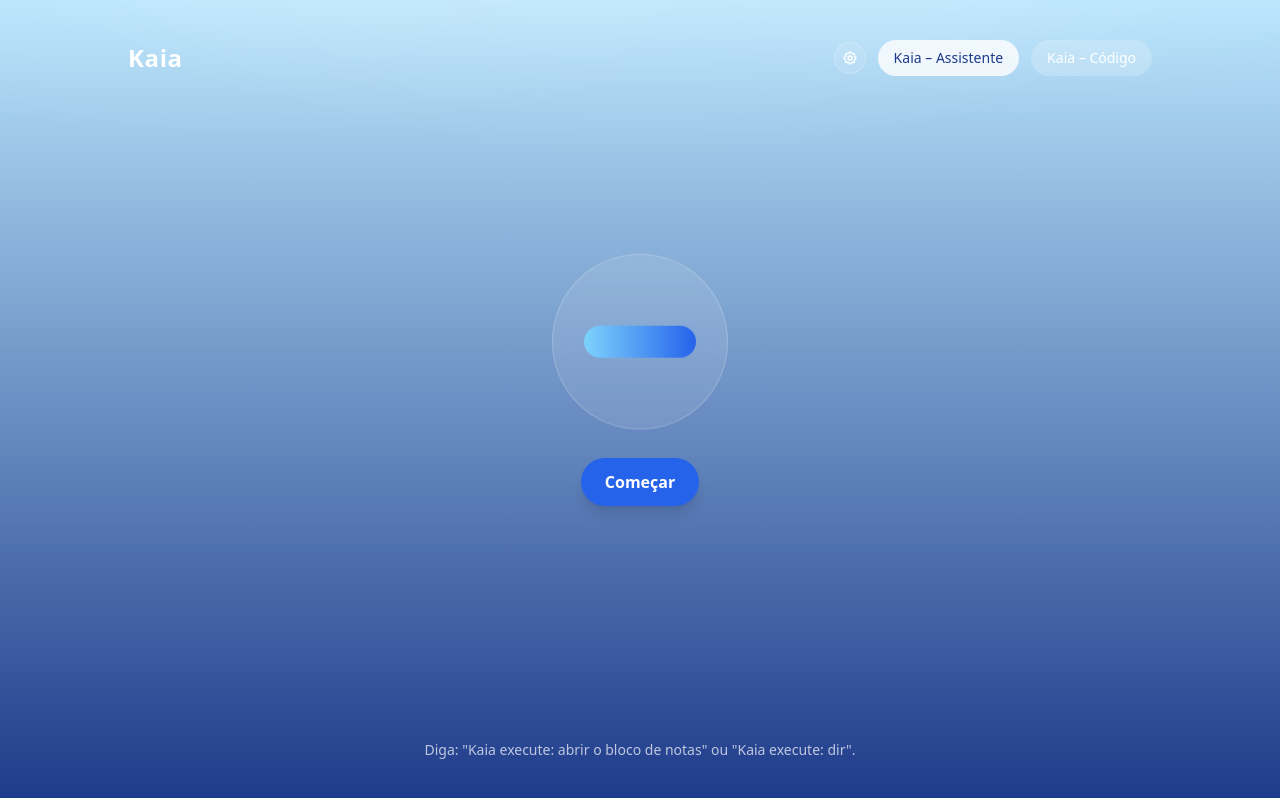
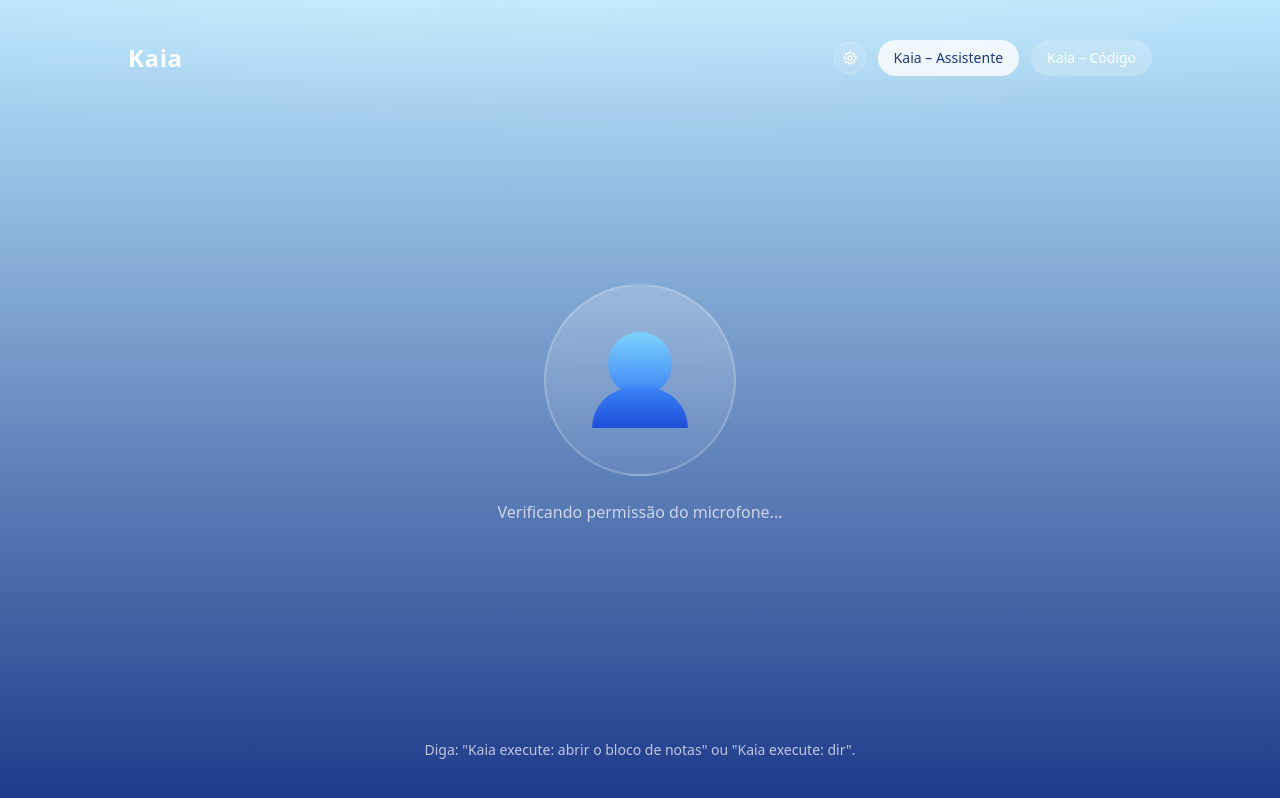
Before and after one commit to educorplucasmorais-svg/KaiaVoz, a React (Vite) app in the folder apps/frontend/: page / in a window 1280 px wide. Built offline with nearby package versions, Linux system fonts and the light colour scheme; no server answers.

Commit message:
Add native voice interface with Kaia silhouette and auto-start listening
Co-authored-by: educorplucasmorais-svg <236638709+educorplucasmorais-svg@users.noreply.github.com>

```diff
--- a/apps/frontend/src/App.tsx
+++ b/apps/frontend/src/App.tsx
@@ -13,7 +13,7 @@ export default function App() {
   const [mode, setMode] = useState<KaiaMode>('assistente')
   const [serverConfig, setServerConfig] = useState<ServerConfig | null>(null)
   const [showSettings, setShowSettings] = useState(false)
-  const { listening, transcript, start, stop, speak: speakBrowser, supported } = useSpeech()
+  const { listening, transcript, start, stop, speak: speakBrowser, supported, permissionStatus, requestPermission } = useSpeech()
   const { settings: voiceSettings, setSettings: setVoiceSettings, speak } = useTTS()
   const [cmdLines, setCmdLines] = useState<string[]>([])
   const wsRef = useRef<WebSocket | null>(null)
@@ -119,13 +119,45 @@ export default function App() {
       </header>
 
       <section className="flex flex-col items-center gap-6 w-full flex-1 justify-center">
-        <div className={`w-44 h-44 rounded-full bg-white/10 backdrop-blur-md border border-white/20 flex items-center justify-center transition-all duration-300 ${listening ? 'animate-pulse scale-110 border-blue-400' : 'animate-wave'}`}>
-          <div className={`w-28 h-8 rounded-full bg-gradient-to-r from-sky-300 to-blue-600 transition-all duration-300 ${listening ? 'scale-110' : ''}`} />
+        {/* Kaia Avatar with Wave Effects and Silhouette */}
+        <div className="relative">
+          {/* Outer wave rings */}
+          <div className={`absolute inset-0 rounded-full transition-all duration-1000 ${listening ? 'animate-ping opacity-20' : 'opacity-0'}`} style={{ background: 'radial-gradient(circle, rgba(56,189,248,0.3) 0%, transparent 70%)', transform: 'scale(2)' }} />
+          <div className={`absolute inset-0 rounded-full transition-all duration-700 ${listening ? 'animate-pulse opacity-30' : 'opacity-0'}`} style={{ background: 'radial-gradient(circle, rgba(59,130,246,0.4) 0%, transparent 70%)', transform: 'scale(1.5)' }} />
+
+          {/* Main avatar container */}
+          <div className={`relative w-48 h-48 rounded-full bg-gradient-to-b from-white/20 to-white/5 backdrop-blur-md border-2 transition-all duration-300 flex items-center justify-center ${listening ? 'border-blue-400 shadow-lg shadow-blue-500/30' : 'border-white/20'}`}>
+            {/* Kaia Silhouette */}
+            <div className="relative flex flex-col items-center">
+              {/* Head */}
+              <div className={`w-16 h-16 rounded-full bg-gradient-to-b from-sky-300 to-blue-500 transition-all duration-300 ${listening ? 'scale-105' : ''}`} />
+              {/* Body/shoulders silhouette */}
+              <div className={`w-24 h-10 -mt-2 rounded-t-full bg-gradient-to-b from-blue-500 to-blue-700 transition-all duration-300 ${listening ? 'scale-105' : ''}`} />
+            </div>
+
+            {/* Sound wave bars (visible when listening) */}
+            {listening && (
+              <div className="absolute bottom-6 flex items-end gap-1">
+                <div className="w-1 bg-blue-300 rounded-full animate-wave-1" style={{ height: '12px' }} />
+                <div className="w-1 bg-blue-400 rounded-full animate-wave-2" style={{ height: '20px' }} />
+                <div className="w-1 bg-blue-300 rounded-full animate-wave-3" style={{ height: '16px' }} />
+                <div className="w-1 bg-blue-400 rounded-full animate-wave-2" style={{ height: '24px' }} />
+                <div className="w-1 bg-blue-300 rounded-full animate-wave-1" style={{ height: '14px' }} />
+              </div>
+            )}
+          </div>
         </div>
+
         {!supported && (
           <div className="text-yellow-200">Seu navegador pode não suportar STT/TTS (Web Speech API).</div>
         )}
-        <VoiceControls listening={listening} transcript={transcript} onStart={start} onStop={stop} />
+
+        <VoiceControls
+          listening={listening}
+          transcript={transcript}
+          permissionStatus={permissionStatus}
+          onRequestPermission={requestPermission}
+        />
 
         {mode === 'codigo' && <CommandOutput lines={cmdLines} />}
 
--- a/apps/frontend/src/components/VoiceControls.tsx
+++ b/apps/frontend/src/components/VoiceControls.tsx
@@ -1,21 +1,80 @@
 interface Props {
   listening: boolean
   transcript: string
-  onStart: () => void
-  onStop: () => void
+  permissionStatus: 'prompt' | 'granted' | 'denied' | 'checking' | 'unavailable'
+  onRequestPermission: () => void
 }
 
-export default function VoiceControls({ listening, transcript, onStart, onStop }: Props) {
+export default function VoiceControls({ listening, transcript, permissionStatus, onRequestPermission }: Props) {
+  // Show permission request if not granted
+  if (permissionStatus === 'checking') {
+    return (
+      <div className="flex flex-col items-center gap-3">
+        <div className="text-white/70 text-center">
+          Verificando permissão do microfone...
+        </div>
+      </div>
+    )
+  }
+
+  if (permissionStatus === 'unavailable') {
+    return (
+      <div className="flex flex-col items-center gap-3">
+        <div className="text-red-300 text-center">
+          Nenhum microfone encontrado. Conecte um microfone e recarregue a página.
+        </div>
+      </div>
+    )
+  }
+
+  if (permissionStatus === 'denied') {
+    return (
+      <div className="flex flex-col items-center gap-3">
+        <div className="text-red-300 text-center">
+          Permissão do microfone negada. Por favor, permita o acesso ao microfone nas configurações do navegador.
+        </div>
+        <button
+          onClick={onRequestPermission}
+          className="px-6 py-3 rounded-full text-white font-semibold shadow-lg bg-blue-600 hover:bg-blue-700 transition-colors"
+        >
+          Tentar novamente
+        </button>
+      </div>
+    )
+  }
+
+  if (permissionStatus === 'prompt') {
+    return (
+      <div className="flex flex-col items-center gap-3">
+        <button
+          onClick={onRequestPermission}
+          className="px-6 py-3 rounded-full text-white font-semibold shadow-lg bg-blue-600 hover:bg-blue-700 transition-colors flex items-center gap-2"
+        >
+          <svg className="w-5 h-5" fill="none" stroke="currentColor" viewBox="0 0 24 24">
+            <path strokeLinecap="round" strokeLinejoin="round" strokeWidth={2} d="M19 11a7 7 0 01-7 7m0 0a7 7 0 01-7-7m7 7v4m0 0H8m4 0h4m-4-8a3 3 0 01-3-3V5a3 3 0 116 0v6a3 3 0 01-3 3z" />
+          </svg>
+          Permitir microfone
+        </button>
+        <div className="text-white/70 text-center text-sm">
+          Clique para permitir o acesso ao microfone e começar a usar a Kaia
+        </div>
+      </div>
+    )
+  }
+
   return (
     <div className="flex flex-col items-center gap-3">
-      <button
-        onClick={listening ? onStop : onStart}
-        className={`px-6 py-3 rounded-full text-white font-semibold shadow-lg ${listening ? 'bg-red-600' : 'bg-blue-600'}`}
-      >
-        {listening ? 'Parar' : 'Começar'}
-      </button>
-      <div className="text-white/90 text-center max-w-2xl min-h-[2rem]">
-        {transcript}
+      <div className={`text-sm ${listening ? 'text-green-300' : 'text-white/50'} flex items-center gap-2`}>
+        {listening && (
+          <span className="flex h-2 w-2">
+            <span className="animate-ping absolute inline-flex h-2 w-2 rounded-full bg-green-400 opacity-75"></span>
+            <span className="relative inline-flex rounded-full h-2 w-2 bg-green-500"></span>
+          </span>
+        )}
+        {listening ? 'Ouvindo...' : 'Aguardando...'}
+      </div>
+      <div className="text-white/90 text-center max-w-2xl min-h-[2rem] text-lg">
+        {transcript || (listening ? 'Diga algo para a Kaia...' : '')}
       </div>
     </div>
   )
--- a/apps/frontend/src/hooks/useSpeech.ts
+++ b/apps/frontend/src/hooks/useSpeech.ts
@@ -4,7 +4,35 @@ export function useSpeech() {
   const SpeechRecognition = (window as any).SpeechRecognition || (window as any).webkitSpeechRecognition
   const [listening, setListening] = useState(false)
   const [transcript, setTranscript] = useState('')
+  const [permissionStatus, setPermissionStatus] = useState<'prompt' | 'granted' | 'denied' | 'checking' | 'unavailable'>('checking')
   const recRef = useRef<any | null>(null)
+  const hasAutoStarted = useRef(false)
+
+  // Helper function to request microphone permission
+  const requestMicPermission = useCallback(async (): Promise<'granted' | 'denied' | 'unavailable'> => {
+    try {
+      const stream = await navigator.mediaDevices.getUserMedia({ audio: true })
+      stream.getTracks().forEach(track => track.stop())
+      return 'granted'
+    } catch (err) {
+      const errorName = (err as any).name
+      if (errorName === 'NotAllowedError' || errorName === 'PermissionDeniedError') {
+        return 'denied'
+      } else if (errorName === 'NotFoundError' || errorName === 'DevicesNotFoundError') {
+        return 'unavailable'
+      }
+      return 'denied'
+    }
+  }, [])
+
+  // Request microphone permission on mount
+  useEffect(() => {
+    const checkPermission = async () => {
+      const status = await requestMicPermission()
+      setPermissionStatus(status)
+    }
+    checkPermission()
+  }, [requestMicPermission])
 
   useEffect(() => {
     if (!SpeechRecognition) return
@@ -28,6 +56,16 @@ export function useSpeech() {
     recRef.current = rec
   }, [SpeechRecognition])
 
+  // Auto-start listening when permission is granted (only once)
+  useEffect(() => {
+    if (permissionStatus === 'granted' && recRef.current && !hasAutoStarted.current) {
+      hasAutoStarted.current = true
+      setTranscript('')
+      setListening(true)
+      recRef.current.start()
+    }
+  }, [permissionStatus])
+
   const start = useCallback(() => {
     if (recRef.current && !listening) {
       setTranscript('')
@@ -48,5 +86,10 @@ export function useSpeech() {
     window.speechSynthesis.speak(utter)
   }, [])
 
-  return { listening, transcript, start, stop, speak, supported: Boolean(SpeechRecognition) }
+  const requestPermission = useCallback(async () => {
+    const status = await requestMicPermission()
+    setPermissionStatus(status)
+  }, [requestMicPermission])
+
+  return { listening, transcript, start, stop, speak, supported: Boolean(SpeechRecognition), permissionStatus, requestPermission }
 }
--- a/apps/frontend/src/styles.css
+++ b/apps/frontend/src/styles.css
@@ -8,3 +8,31 @@
               radial-gradient(1000px 500px at 20% -150px, rgba(255,255,255,0.15), rgba(0,0,0,0) 60%),
               radial-gradient(800px 400px at 80% -120px, rgba(255,255,255,0.1), rgba(0,0,0,0) 60%);
 }
+
+/* Wave animations for sound bars */
+@keyframes wave1 {
+  0%, 100% { height: 12px; }
+  50% { height: 24px; }
+}
+
+@keyframes wave2 {
+  0%, 100% { height: 20px; }
+  50% { height: 8px; }
+}
+
+@keyframes wave3 {
+  0%, 100% { height: 16px; }
+  50% { height: 28px; }
+}
+
+.animate-wave-1 {
+  animation: wave1 0.8s ease-in-out infinite;
+}
+
+.animate-wave-2 {
+  animation: wave2 0.6s ease-in-out infinite;
+}
+
+.animate-wave-3 {
+  animation: wave3 0.7s ease-in-out infinite;
+}
```
